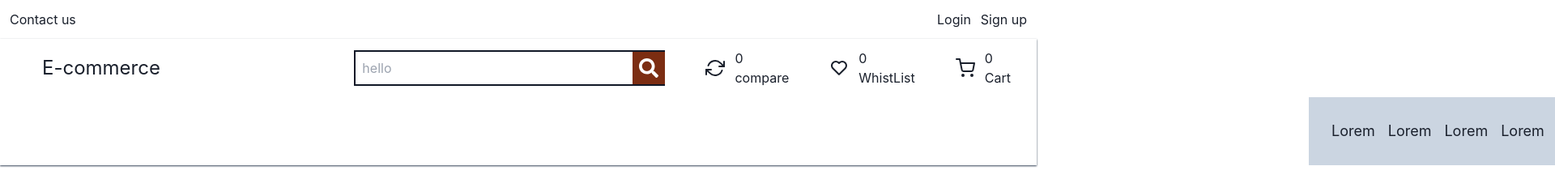
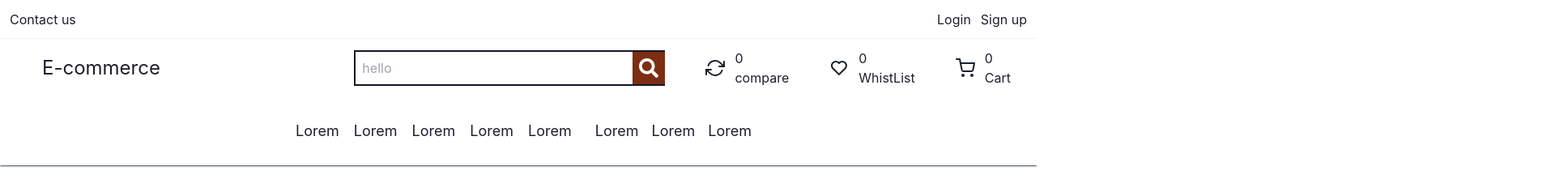
Before and after one commit to Abhijit808/Ecommerce_website, a Next.js app: page / in a window 1280 px wide. Shown: the top 242 px of the page at 81% size, 1920 px wide, since content can reach past the window. Built offline with nearby package versions, Linux system fonts and the light colour scheme; grey boxes are pictures that could not be loaded.

Commit message:
responsive p-2

```diff
--- a/components/navbar/Navbar.tsx
+++ b/components/navbar/Navbar.tsx
@@ -45,12 +45,13 @@ const Navbar = () => {
       </div>
       </div>
       <div className=' w-[50%] flex justify-around items-center md:relative'>
-         <div className={`${toggle?styles.transform_O:styles.transform}  transition-all flex gap-4 p-2 md:flex-col md:absolute md:top-0 z-10 bg-slate-300  w-[100vw]`}>
+         <div className={`${toggle?styles.transform_O:styles.transform}  transition-all flex justify-between p-2 md:flex-col xl:${styles.transform_O} md:absolute md:top-0 z-10 md:bg-slate-300  w-[100vw]`}>
          <Cnavbar/>
-
+         <div className='flex md:flex-col gap-4 p-2'>
          <Link href="/" className='w-full hover:font-bold transition-all flex items-center justify-center gap-2 text-left text-lg'>Lorem</Link>
          <Link href="/" className='w-full hover:font-bold transition-all flex items-center justify-center gap-2 text-left text-lg'>Lorem</Link>
          <Link href="/" className='w-full hover:font-bold transition-all flex items-center justify-center gap-2 text-left text-lg'>Lorem</Link>
+         </div>
          </div>
           </div>
      </header>
--- a/styles/Home.module.css
+++ b/styles/Home.module.css
@@ -9,12 +9,7 @@
 
   transition: all 400ms ease ;
 }
-.transform{
-  transform: translateX(100vw);
-}
-/* .transform_O{
-  transform: translateX(0vw);
-} */
+
 @media (max-width:500px){
  .height{
   aspect-ratio: 1/2;
@@ -24,4 +19,10 @@
  .height{
   aspect-ratio: 1;
  }
+ .transform{
+  transform: translateX(100vw);
 }
+.transform_O{
+  transform: translateX(0vw);
+}
+}
```
